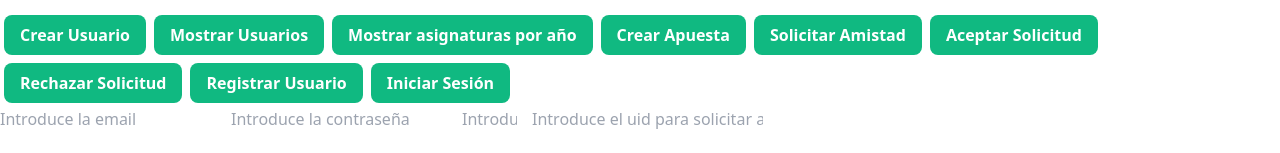
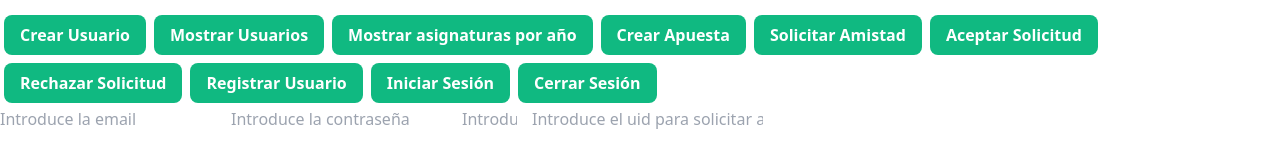
Before and after one commit to RobertoGonzalez-UCA/PinfBet, a React (Create React App) app: page / in a window 1280 px wide. Shown: the part 371-524 px from the top of the page. Built offline with nearby package versions, Linux system fonts and the light colour scheme.

Commit message:
Cerrar Sesión creado

```diff
--- a/src/App.js
+++ b/src/App.js
@@ -18,7 +18,8 @@ import {
   crearApuesta,
   registrarUsuario,
   iniciarSesion,
-  mostrarAsignaturasYear
+  mostrarAsignaturasYear,
+  cerrarSesion
 } from "./db.js";
 
 initFirebase();
@@ -52,6 +53,7 @@ export default function App() {
       <Button onClick={rechazarSolicitud}>Rechazar Solicitud</Button>
       <Button onClick={registrarUsuario}>Registrar Usuario</Button>
       <Button onClick={iniciarSesion}>Iniciar Sesión</Button>
+      <Button onClick={cerrarSesion}>Cerrar Sesión</Button>
       <form>
         <input id="email" type="email" placeholder="Introduce la email"></input>
         <input
--- a/src/db.js
+++ b/src/db.js
@@ -207,3 +207,15 @@ export function iniciarSesion() {
   console.log("El user es");
   console.log(user);
 }
+
+export function cerrarSesion() {
+  firebase
+    .auth()
+    .signOut()
+    .then(function () {
+      console.log("Saliste correctamente.");
+    })
+    .catch(function (error) {
+      console.log("Error al salir.");
+    });
+}
```
